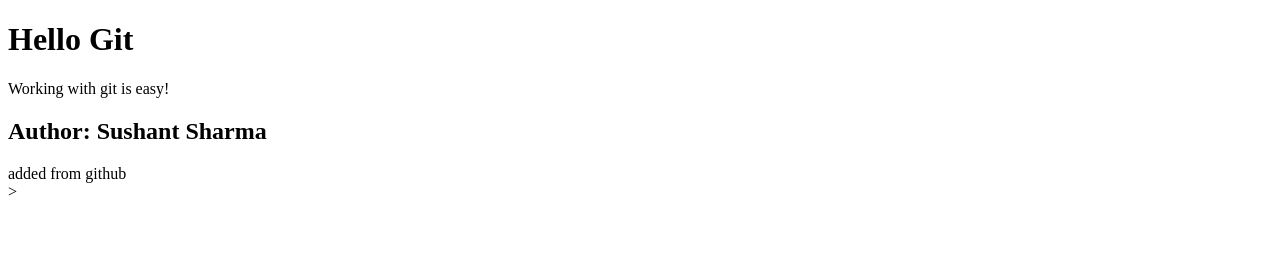
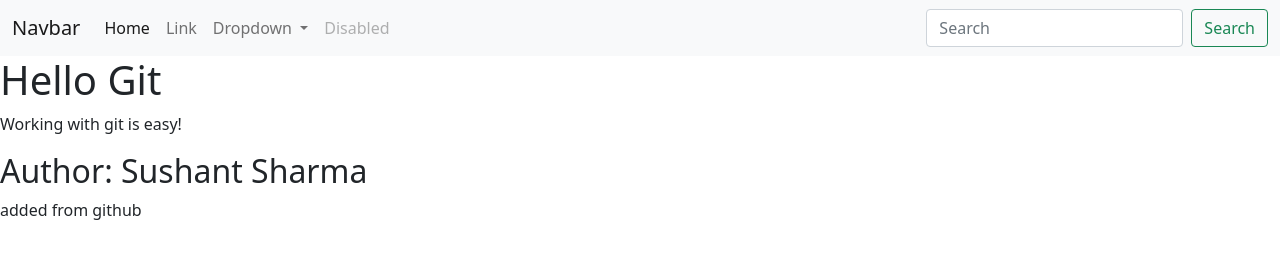
Before and after one commit to sushant-argusoft/gitgithub, a plain HTML site: page index.html in a window 1280 px wide. Drawn offline with nearby package versions, Linux system fonts and the light colour scheme.

Commit message:
Add Navbar

```diff
--- a/index.html
+++ b/index.html
@@ -1,7 +1,55 @@
 <!DOCTYPE html>
 
 <html>
+
+  <head><title>Hello World</title>
+
+    <link href="https://cdn.jsdelivr.net/npm/bootstrap@5.0.2/dist/css/bootstrap.min.css" rel="stylesheet" integrity="sha384-EVSTQN3/azprG1Anm3QDgpJLIm9Nao0Yz1ztcQTwFspd3yD65VohhpuuCOmLASjC" crossorigin="anonymous">
+
+    </head>
+
     <body>
+        <nav class="navbar navbar-expand-lg navbar-light bg-light">
+            <div class="container-fluid">
+              <a class="navbar-brand" href="#">Navbar</a>
+              <button class="navbar-toggler" type="button" data-bs-toggle="collapse" data-bs-target="#navbarSupportedContent" aria-controls="navbarSupportedContent" aria-expanded="false" aria-label="Toggle navigation">
+                <span class="navbar-toggler-icon"></span>
+              </button>
+              <div class="collapse navbar-collapse" id="navbarSupportedContent">
+                <ul class="navbar-nav me-auto mb-2 mb-lg-0">
+                  <li class="nav-item">
+                    <a class="nav-link active" aria-current="page" href="#">Home</a>
+                  </li>
+                  <li class="nav-item">
+                    <a class="nav-link" href="#">Link</a>
+                  </li>
+                  <li class="nav-item dropdown">
+                    <a class="nav-link dropdown-toggle" href="#" id="navbarDropdown" role="button" data-bs-toggle="dropdown" aria-expanded="false">
+                      Dropdown
+                    </a>
+                    <ul class="dropdown-menu" aria-labelledby="navbarDropdown">
+                      <li><a class="dropdown-item" href="#">Action</a></li>
+                      <li><a class="dropdown-item" href="#">Another action</a></li>
+                      <li><hr class="dropdown-divider"></li>
+                      <li><a class="dropdown-item" href="#">Something else here</a></li>
+                    </ul>
+                  </li>
+                  <li class="nav-item">
+                    <a class="nav-link disabled" href="#" tabindex="-1" aria-disabled="true">Disabled</a>
+                  </li>
+                </ul>
+                <form class="d-flex">
+                  <input class="form-control me-2" type="search" placeholder="Search" aria-label="Search">
+                  <button class="btn btn-outline-success" type="submit">Search</button>
+                </form>
+              </div>
+            </div>
+          </nav>
+
+
+
+
+
 <h1>Hello Git</h1>
 
 <div>
@@ -13,6 +61,6 @@
 <h2>Author: Sushant Sharma</h2>
 <div>added from github</div>
 <!--hi-->
-
+<script src="https://cdn.jsdelivr.net/npm/bootstrap@5.0.2/dist/js/bootstrap.bundle.min.js" integrity="sha384-MrcW6ZMFYlzcLA8Nl+NtUVF0sA7MsXsP1UyJoMp4YLEuNSfAP+JcXn/tWtIaxVXM" crossorigin="anonymous"></script>
 </body>
-</html>>
+</html>
```
